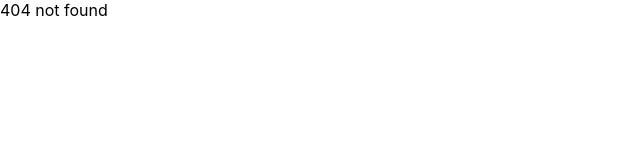
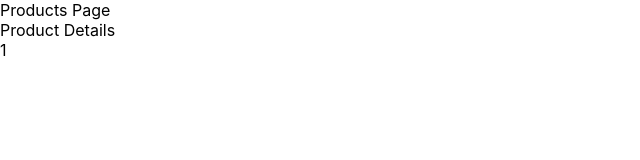
Before and after one commit to carlosbanales/fauxwebstore, a JavaScript app: page /products/1 in a window 1280 px wide. Before the commit this address had no page. Shown: the top 160 px of the page, without its empty margins (0-640 px from the left). Built offline with nearby package versions, Linux system fonts and the light colour scheme; the HTML template or start-up script is replaced by a standard one.

Commit message:
fixed issues with routing

```diff
--- a/src/components/Pages.js
+++ b/src/components/Pages.js
@@ -10,8 +10,9 @@ function Pages() {
   return (
     <Routes>
       <Route index element = { <Home /> } />
-      <Route path="/products" element={ <Products /> } />
-      <Route path="/productdetails" element={ <ProductDetails /> } />
+      <Route path="/products" element={ <Products /> } >
+        <Route path=":id" element={ <ProductDetails /> } />
+      </Route>
       <Route path="/cart" element={ <Cart /> } />
       <Route path="/checkout" element={ <Checkout /> } />
       <Route path="*" element={ <NotFound /> } />
--- a/src/components/ProductDetails.js
+++ b/src/components/ProductDetails.js
@@ -1,9 +1,17 @@
+import { useParams } from "react-router-dom";
+
 function ProductDetails() {
-    return (
-        <div>
-            Product details page
-        </div>
-    );
+  const params = useParams();
+  return (
+    <>
+      <div>
+        Product Details
+      </div>
+      <div>
+        {params.id}
+      </div>
+    </>
+  );
 }
 
 export default ProductDetails;
--- a/src/components/Products.js
+++ b/src/components/Products.js
@@ -1,7 +1,10 @@
+import  { Outlet } from 'react-router-dom';
+
 function Products() {
     return (
         <div>
-            Products page
+            Products Page
+            <Outlet />
         </div>
     )
 };
```
